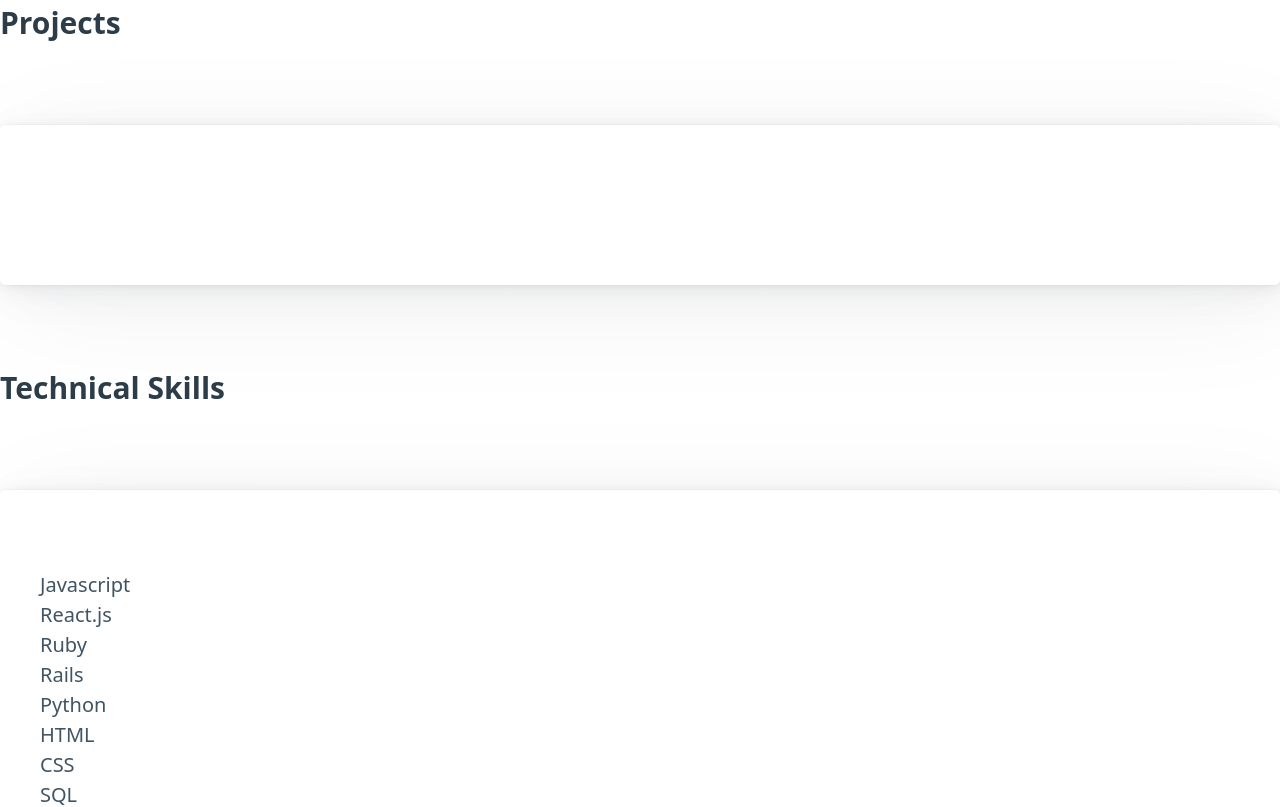
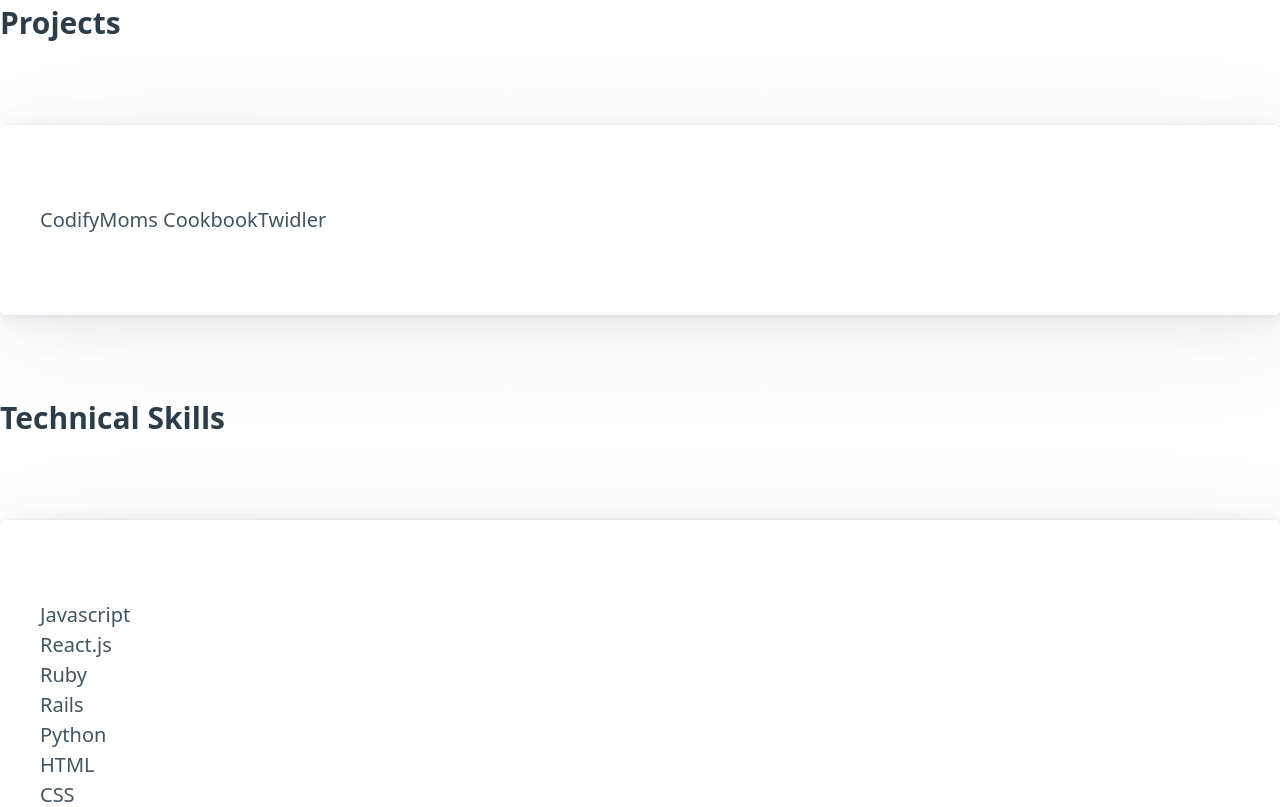
Before and after one commit to bennysuf/portfolio, a JavaScript app: page / in a window 1280 px wide. Shown: the top 807 px of the page. Built offline with nearby package versions, Linux system fonts and the light colour scheme.

Commit message:
add project details to project list

```diff
--- a/src/components/projects/ProjectList.js
+++ b/src/components/projects/ProjectList.js
@@ -1,10 +1,22 @@
 const projectList = [
     {
-        id: NaN,
-        name: "",
-        link: "",
-        video: "",
-    }
+        id: 1,
+        name: "Codify",
+        link: "https://github.com/bennysuf/Codify",
+        video: "https://youtu.be/0M-XUoCHVUk",
+    },
+    {
+        id: 2,
+        name: "Moms Cookbook",
+        link: "https://github.com/bennysuf/moms-cook-book",
+        video: "https://youtu.be/tjT1x5CfWpk?si=KRnfoo_9W2y0FX5i",
+    },
+    {
+        id: 3,
+        name: "Twidler",
+        link: "https://github.com/bennysuf/twidler-frontend",
+        video: "https://youtu.be/meK-mR5-XNU?si=F_bBvR6gJXeS3Av3",
+    },
 ]
 
 export default projectList;
```
